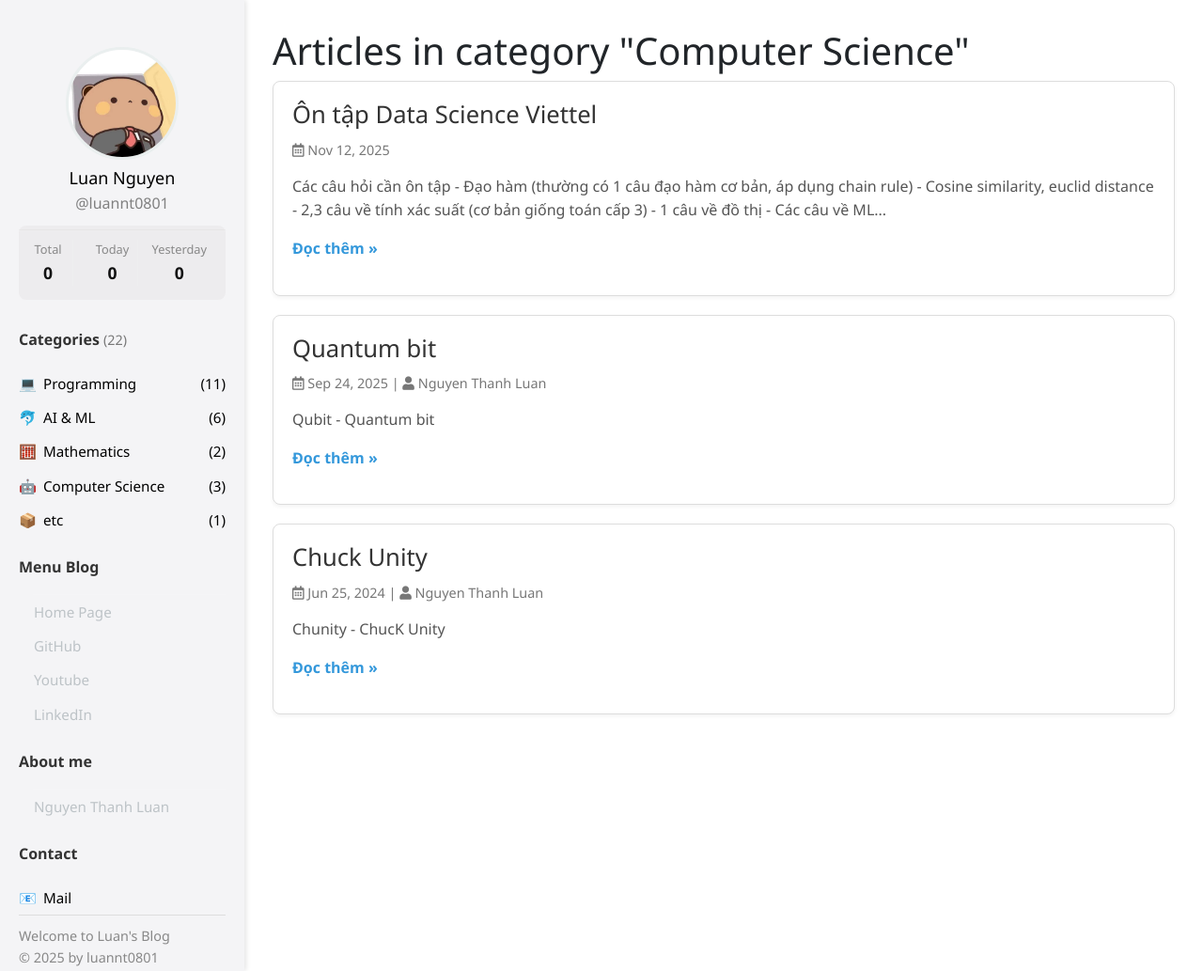
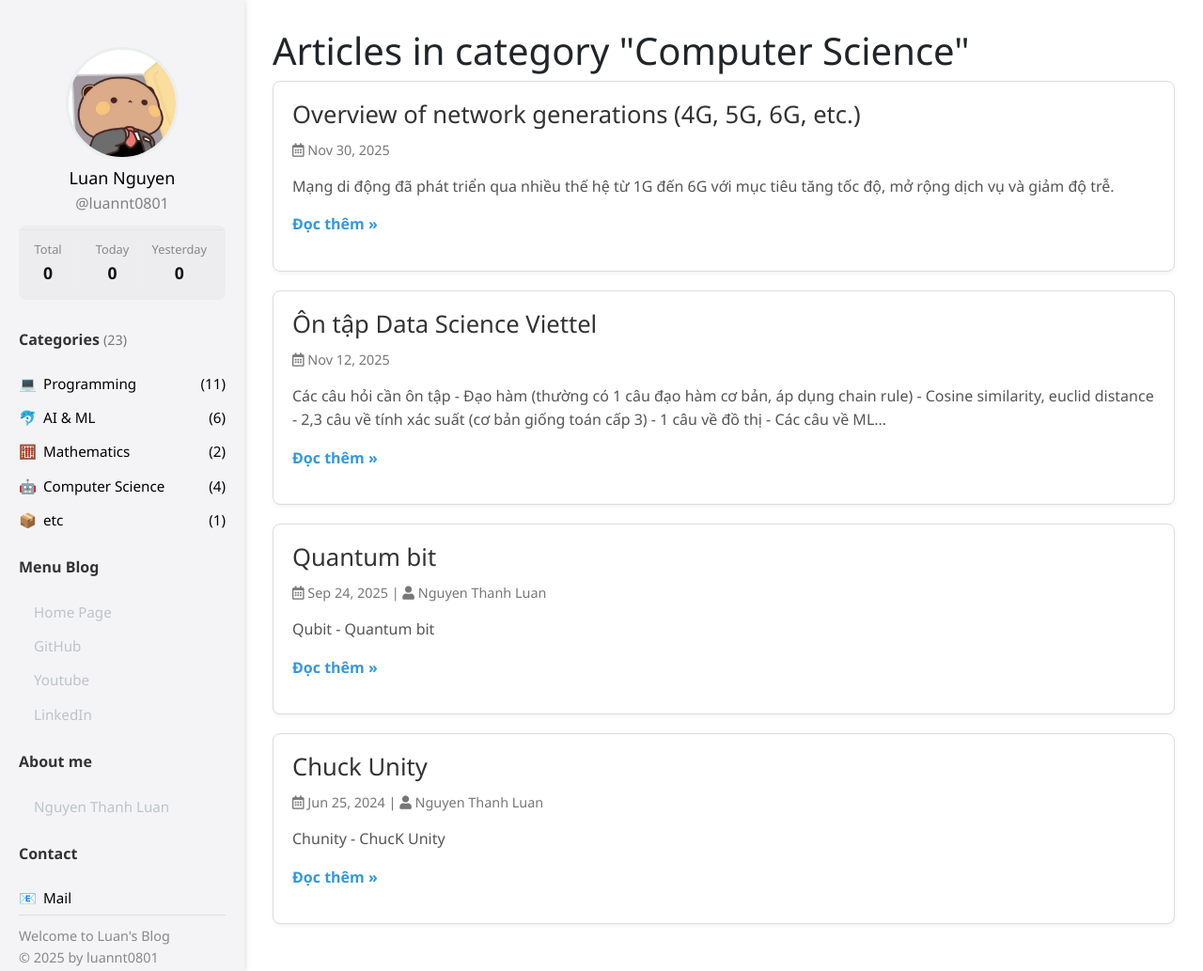
Before and after one commit to luannt0801/luannt0801.github.io, a Jekyll site: the page built from catagories/computer-science.html, in a window 1280 px wide and 1033 px high. Shown: the whole window at 94% size. Built offline with Jekyll 4.4.1, drawn with Linux system fonts in a browser that asks for light colours; nearby versions of some CDN libraries; comment, search, counter and statistics services are not loaded; a style sheet for code colours, icons or effects is not loaded; part of the change alters nothing that is shown.

````diff
--- a/_layouts/default.html
+++ b/_layouts/default.html
@@ -154,24 +154,36 @@
     <script src="https://cdn.jsdelivr.net/npm/popper.js@1.16.0/dist/umd/popper.min.js"></script>
     <script src="https://stackpath.bootstrapcdn.com/bootstrap/4.4.1/js/bootstrap.min.js"></script>
 
-    <script type="module">
-    import { Counter } from 'https://cdn.jsdelivr.net/npm/counterapi/dist/counter.esm.min.js';
+    <script>
+    async function loadCounters() {
 
-    const counter = new Counter({ workspace: 'luan_blog_workspace' });
+        const base = "https://api.counterapi.dev/v2/luan_blog_workspace/luan_blog_0801";
 
-    async function updateCounter() {
         try {
-        const res = await counter.up('luan_blog');
-        const value = res.value;
+            /* Increase total counter */
+            const upRes = await fetch(`${base}/up`, {
+                method: "POST"
+            });
+            const upData = await upRes.json();
 
-        document.getElementById("total-views-value").innerText = value;
-        } catch (e) {
-        console.error("CounterAPI error:", e);
+            /* Display total views */
+            document.getElementById("total-views-value").innerText = upData.value;
+
+            /* Get stats: today, yesterday */
+            const statsRes = await fetch(`${base}/stats`);
+            const statsData = await statsRes.json();
+
+            document.getElementById("today-views-value").innerText = statsData.today ?? 0;
+            document.getElementById("yesterday-views-value").innerText = statsData.yesterday ?? 0;
+
+        } catch (err) {
+            console.error("CounterAPI error:", err);
         }
     }
 
-    updateCounter();
+    loadCounters();
     </script>
+
 
 
      <link href="https://cdnjs.cloudflare.com/ajax/libs/rouge/3.26.0/themes/github.min.css" rel="stylesheet">
--- /dev/null
+++ b/_posts/2025-11-30-Overview-of-network-generation.md
@@ -0,0 +1,71 @@
+---
+layout: post
+Author: Nguyen Thanh Luan
+Day: 30-11-2025
+title: Overview of network generations (4G, 5G, 6G, etc.)
+categories:
+  - Computer Science
+---
+Mạng di động đã phát triển qua nhiều thế hệ từ 1G đến 6G với mục tiêu tăng tốc độ, mở rộng dịch vụ và giảm độ trễ.
+
+- **1G** là mạng analog chỉ phục vụ thoại với chất lượng kém.
+- **2G** chuyển sang số hóa (GSM/CDMA), hỗ trợ SMS và dữ liệu tốc độ thấp như GPRS/EDGE.
+- **3G** đánh dấu bước nhảy lớn với hỗ trợ Internet di động, video call và tốc độ từ vài Mbps đến hàng chục Mbps (UMTS/HSPA).
+- **4G LTE** đưa mạng di động lên chuẩn IP hoàn toàn, hỗ trợ streaming HD, VoLTE và đạt tốc độ hàng chục đến hàng trăm Mbps.
+- **5G** nâng chất lượng với tốc độ gigabit, độ trễ mili-giây, hỗ trợ IoT quy mô lớn và các ứng dụng như xe tự hành, VR/AR.
+Trong tương lai, **6G** dự kiến đạt tốc độ hàng trăm Gbps đến Tbps, độ trễ micro-giây, tích hợp AI gốc (AI native) trong mạng, truyền thông siêu tin cậy và phổ tần terahertz, hướng đến thế giới “Internet of Senses”, mạng không gian–trái đất thống nhất và kết nối ở mọi nơi.
+
+## AI trong network
+
+AI đóng vai trò ngày càng quan trọng trong các thế hệ mạng từ 4G đến 6G. Trong **4G**, AI chủ yếu hỗ trợ ở tầng vận hành như tối ưu tài nguyên vô tuyến, dự đoán nghẽn mạng, phân tích lưu lượng và tự động hóa vận hành mạng (SON). Đến **5G**, AI được tích hợp sâu hơn vào kiến trúc mạng, đặc biệt trong slicing, điều khiển beamforming, tối ưu MIMO, dự đoán tải theo thời gian thực và vận hành tự động (Zero-Touch O&M). AI cũng cho phép mạng 5G phục vụ đồng thời eMBB, URLLC và mMTC thông qua điều phối thông minh. Với **6G**, AI trở thành “bộ não” của hệ thống, được tích hợp gốc trong từng lớp mạng (AI-native network), hỗ trợ tự tối ưu, tự cấu hình, tự phục hồi, và ra quyết định theo thời gian thực. 6G dự kiến sử dụng AI để khai thác phổ tần terahertz, phối hợp mạng không gian–không trung–mặt đất, nhận thức môi trường (environment sensing), hỗ trợ Internet of Senses, và tạo nên mạng tự trị với khả năng học liên tục và xử lý phân tán ở edge.```
+
+### 4G
+
+1. Tổng quan kiến trúc mạng 4G
+![](/assets/imgs_post/Pasted image 20251130233944.png)
+(Telecom Forums)
+
+
+## Kiến trúc mạng 4G và vai trò của AI trong từng thành phần
+
+Kiến trúc mạng **4G LTE** gồm bốn phần chính: **UE**, **E-UTRAN (eNodeB)**, **EPC (MME, SGW, PGW)** và **OSS/BSS**. Trong giai đoạn 4G, AI chưa được “nhúng” sâu vào mạng như 5G/6G, nhưng vẫn có tác động mạnh mẽ trong tối ưu vận hành và chất lượng mạng.
+
+### 2. **E-UTRAN – eNodeB (vô tuyến)**
+- **Vai trò kiến trúc**: xử lý PHY/MAC, scheduling, HARQ, handover, đo đạc RSRP/RSRQ/SINR.
+- **AI tác động**:
+  - **Tối ưu công suất & tilt anten** (tự động tối ưu coverage và interference).
+  - **AI-based Scheduler** giúp phân bổ tài nguyên theo QoS, tải và dự đoán nhu cầu UE.
+  - **Dự đoán nghẽn trạm** để chuyển tải thông minh, giảm overload.
+  - **Tối ưu handover** dựa trên mô hình học máy để giảm drop & ping-pong.
+  - Phát hiện bất thường RF (nhiễu, mất đồng bộ, phần tử anten lỗi).
+
+### 3. **EPC – Evolved Packet Core**
+EPC gồm các thành phần chính:
+- **MME**: điều khiển signaling, mobility.
+- **SGW/PGW**: xử lý user-plane, định tuyến dữ liệu, QoS.
+- **HSS**: cơ sở dữ liệu thuê bao.
+
+#### AI tác động:
+- **Dự đoán Mobility Pattern** để tối ưu luồng signaling và load trên MME.
+- **Traffic Forecasting** để phân chia tải giữa SGW/PGW, tránh nghẽn lõi mạng.
+- **Phát hiện bất thường** (fraud, DDoS, lưu lượng bất thường).
+- **QoS Optimization**: AI phân loại dịch vụ để PGW cấp băng thông hợp lý.
+- **Predictive Maintenance**: dự báo lỗi phần cứng trong SGW/PGW, cải thiện độ tin cậy.
+
+### 4. **OSS/BSS – Vận hành và kinh doanh**
+- **Vai trò kiến trúc**: quản lý mạng, cấu hình, giám sát, chăm sóc khách hàng, billing.
+- **AI tác động**:
+  - **SON (Self-Organizing Networks)**: tự tối ưu cell, tự cấu hình, tự phục hồi.
+  - Phân tích KPI/KQI để nhận biết sớm khu vực suy giảm chất lượng.
+  - Mô hình AI dự đoán churn, tối ưu gói cước, cá nhân hóa dịch vụ.
+  - Automation O&M: đề xuất sửa lỗi, tối ưu tham số, cải thiện throughput & coverage.
+
+## Tổng kết
+AI trong 4G chủ yếu tập trung vào:
+- **Tối ưu vô tuyến (RF Optimization)**
+- **Tối ưu traffic & QoS**
+- **Dự đoán lỗi & tự động hóa vận hành (SON)**
+- **Giảm tải và tăng hiệu quả lõi mạng EPC**
+- **Phân tích hành vi người dùng và lưu lượng**
+
+AI **không thay đổi kiến trúc 4G**, nhưng giúp mạng vận hành thông minh, hiệu quả và ổn định hơn, đặt nền tảng cho AI-native networks trong 5G và 6G.
````
Also changed, not shown: assets/imgs_post/Pasted image 20251130233944.png (added).
